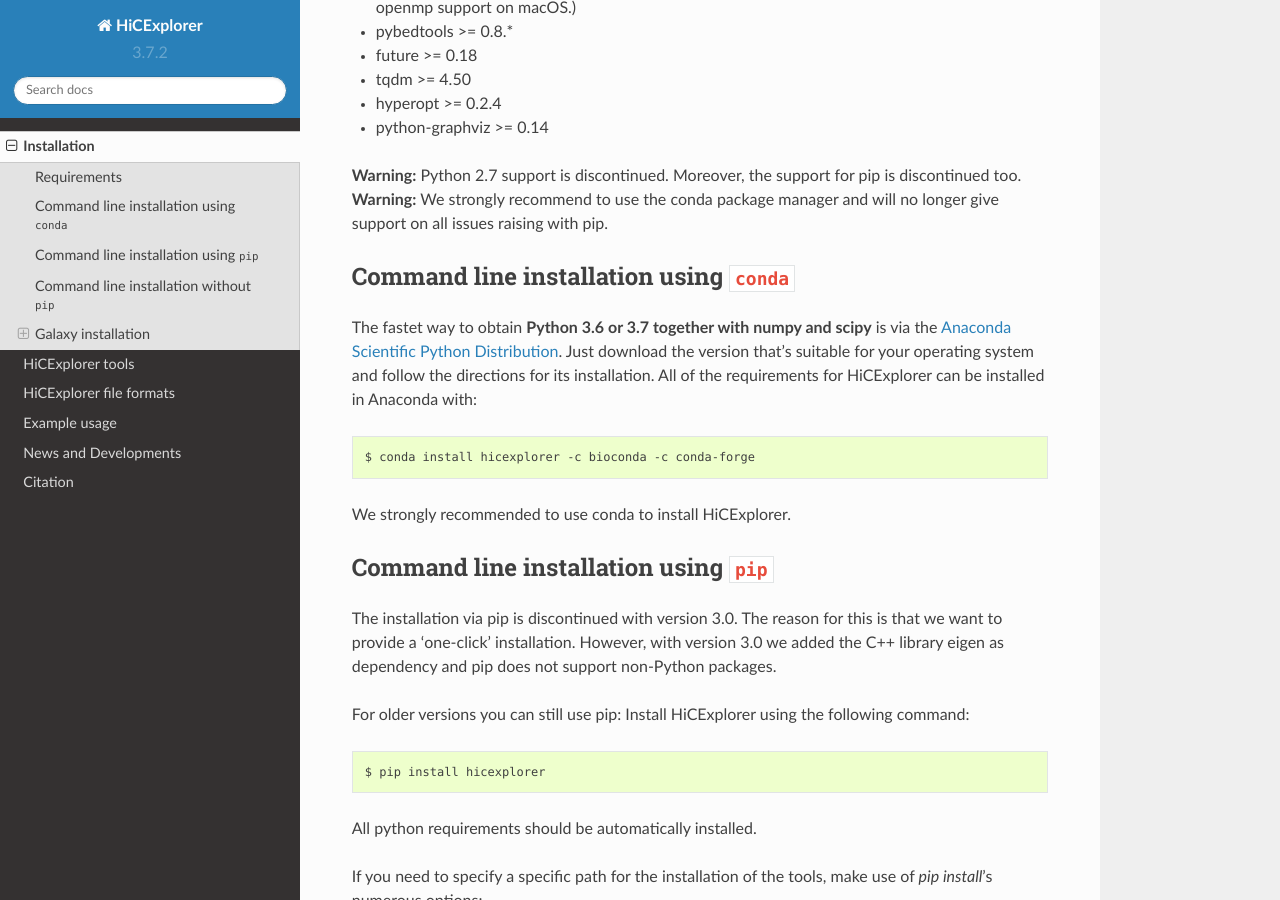
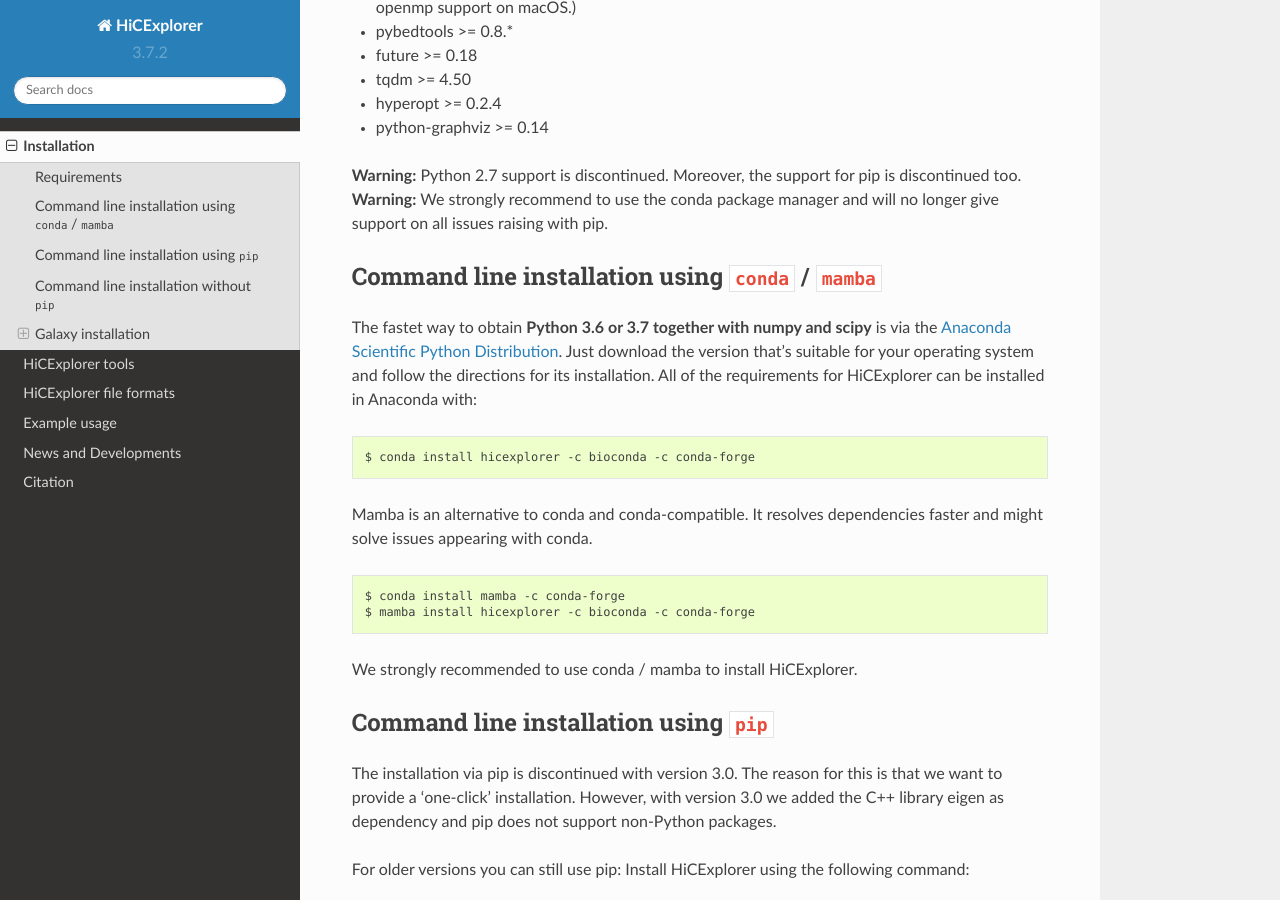
Before and after one commit to deeptools/HiCExplorer, a Sphinx documentation site: the page built from docs/content/installation.rst, in a window 1280 px wide and 900 px high, scrolled down 871 px. Built offline with Sphinx 7.4.7 and the Read the Docs theme 2.0.0, drawn with Linux system fonts in a browser that asks for light colours.

Commit message:
Update installation.rst

```diff
--- a/docs/content/installation.rst
+++ b/docs/content/installation.rst
@@ -37,8 +37,8 @@
 **Warning:** Python 2.7 support is discontinued. Moreover, the support for pip is discontinued too.
 **Warning:** We strongly recommend to use the conda package manager and will no longer give support on all issues raising with pip.
 
-Command line installation using ``conda``
------------------------------------------
+Command line installation using ``conda`` / ``mamba``
+-----------------------------------------------------
 
 The fastet way to obtain **Python 3.6 or 3.7 together with numpy and scipy** is
 via the `Anaconda Scientific Python
@@ -50,7 +50,15 @@
 
     $ conda install hicexplorer -c bioconda -c conda-forge
 
-We strongly recommended to use conda to install HiCExplorer.
+Mamba is an alternative to conda and conda-compatible. It resolves dependencies faster and might solve issues appearing with conda.
+
+.. code:: bash
+
+    $ conda install mamba -c conda-forge
+    $ mamba install hicexplorer -c bioconda -c conda-forge
+
+
+We strongly recommended to use conda / mamba to install HiCExplorer.
 
 Command line installation using ``pip``
 -----------------------------------------
```
